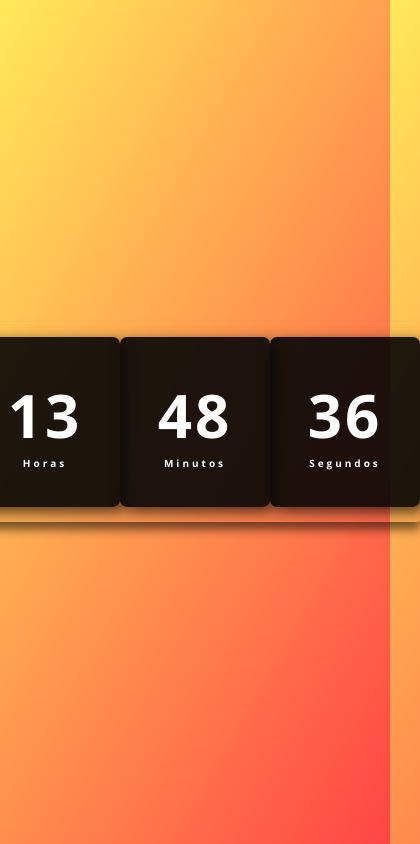
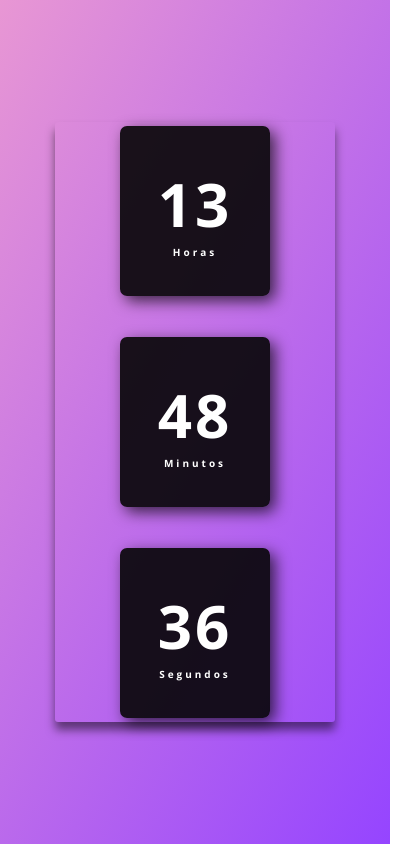
Before and after one commit to Mateus-Belfort/Relogio-Digital, a plain HTML site: page index.html in a window 390 px wide. Shown: the whole page, 420 px wide, since content can reach past the window. Drawn offline with nearby package versions, Linux system fonts and the light colour scheme.

Commit message:
responsive
Responsividade para aparelhos mobiles até 320px.

```diff
--- a/css/style.css
+++ b/css/style.css
@@ -6,7 +6,7 @@
 
 body{
     height: 100vh;
-    background: linear-gradient(120deg, #ffe53bd8, #ff2525da);
+    background: linear-gradient(120deg, #e484ccd8, #8325ffda);
     display: flex;
     align-items: center;
     justify-content: center;
@@ -45,3 +45,13 @@ body{
 .relogio span.tempo{
     font-size: 10px;
 }
+
+
+@media (max-width: 425px){
+    .relogio{
+        flex-direction: column;
+        gap: 2rem;
+        height: 600px;
+        width: 280px;
+    }
+}
```
